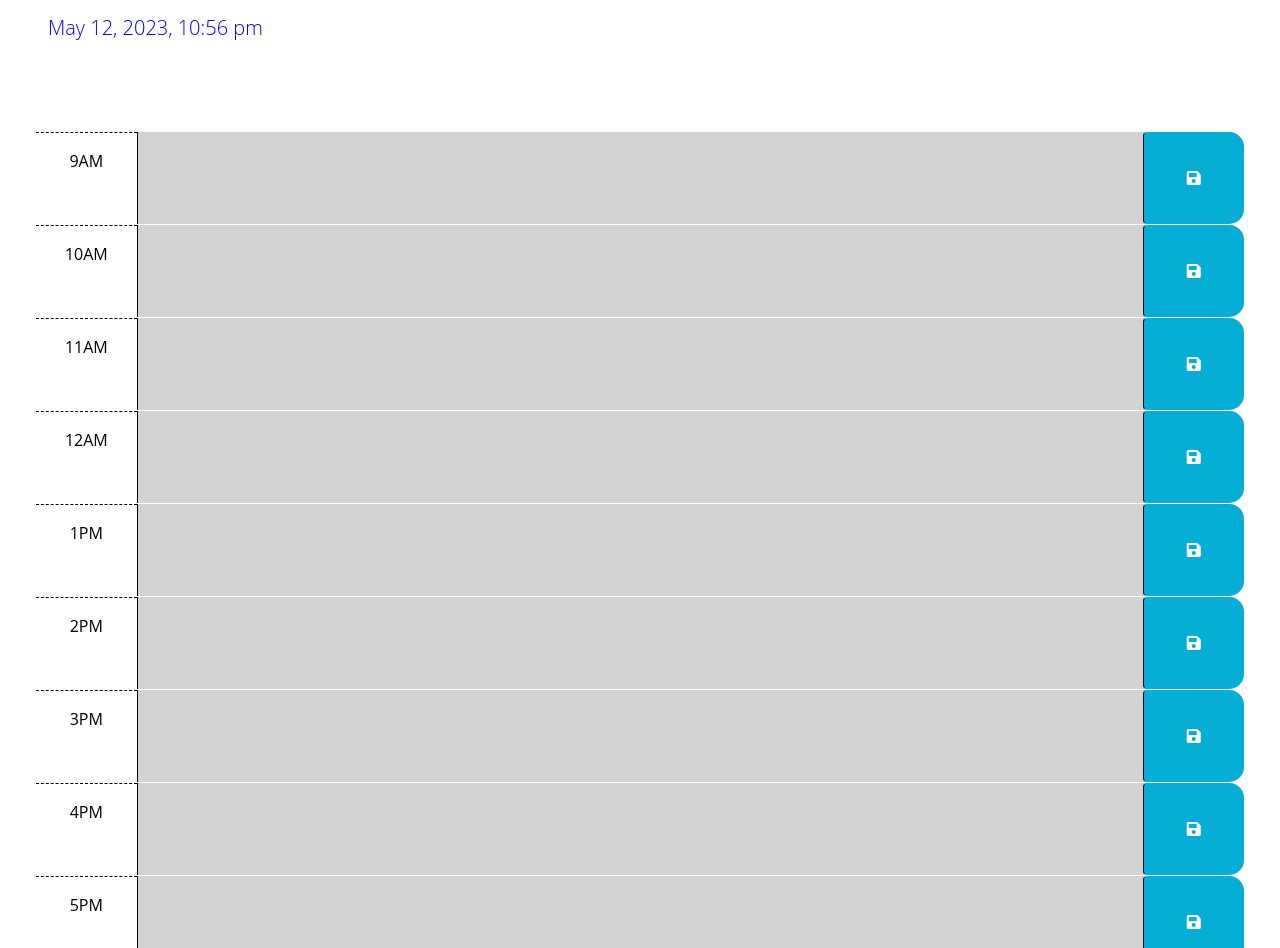
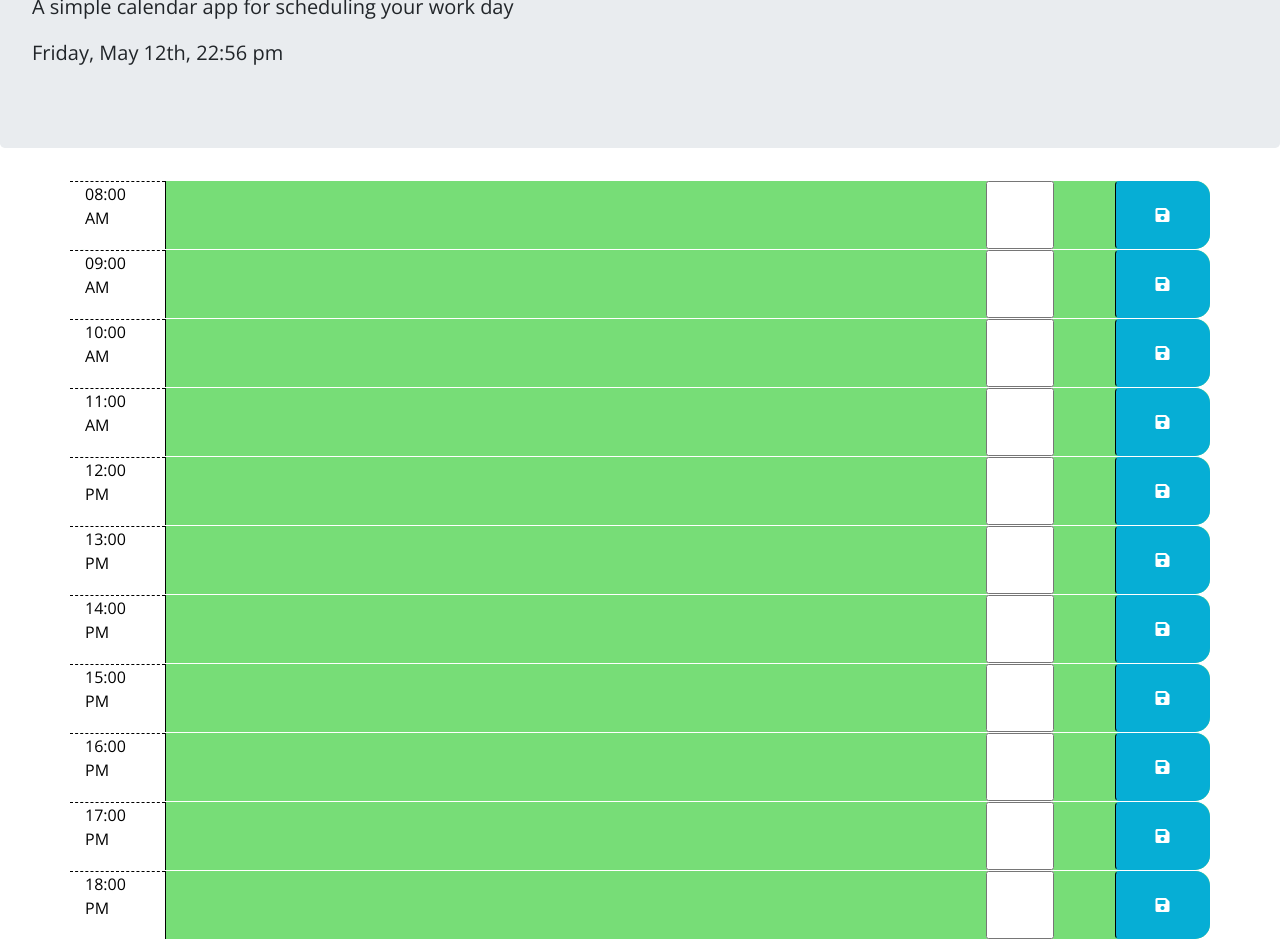
Before and after one commit to annemarywynter1986/WorkDayScheduler, a plain HTML site: page index.html in a window 1280 px wide. Shown: the part 166-1114 px from the top of the page. Drawn offline with nearby package versions, Linux system fonts and the light colour scheme.

Commit message:
adding checkbox and its function, readjusting other functions

```diff
--- a/Assets/script.js
+++ b/Assets/script.js
@@ -1,54 +1,117 @@
-var textValue=document.querySelector('#text-area');
-var currentDay = dayjs();
-$('#currentDay').text(currentDay.format('MMMM D, YYYY, hh:mm a'));
-$('#currentDay').css("color", "blue");
-var saveBtn = document.querySelectorAll(".saveBtn");
+// declare global variables
 
-   //create array of input elements
-   var hourInput = $('<text-area>');
-   //save timeblocks into single variables for each input into text area elements
-   var hour9Input = $('#hour-9 #textarea');
-   var hour10Input = $('#hour-10 #textarea');
-   var hour11Input = $('#hour-11 #textarea');
-   var hour12Input = $('#hour-12 #textarea');
-   var hour1Input = $('#hour-1 #textarea');
-   var hour2Input = $('#hour-2 #textarea');
-   var hour3Input = $('#hour-3 #textarea');
-   var hour4Input = $('#hour-4 #textarea');
-   var hour5Input = $('#hour-5 #textarea');
-   var hour6Input= $('#hour-6 #textarea');
-   var hour7Input = $('#hour-7 #textarea');
-   var timeBlock = $(".time-block");
+// Set the beginning hour to be 8AM
+var hourBeginning = moment().startOf('day').add(7,'h');
+// totalHours = 8AM to 6PM = 11 hours
+var totalHours = 11;
+// Get current hour
+var currentHour = moment().format('H');
+// initializes timeTableElement and currentState of present, future, and past;
+var timeTableElement;
+var currentState;
+
+function chekboxFunction(){
+  var checkbox=$('#checkboxId')
+  var text=localStorage.keyValue;
+  {
+    if (checkbox.checked != true)
+    {
+      alert("you need to complete this task today");
+    }
+  }
+
+  // chekboxFunction($(this).checked)?$(this).attr('value',1):$(this).attr('value',0);
+  // if (checkbox.checked ===true){
+  //   text.style.display("text-decoration: line-through")
+  // } else{
+  //   text.style.display("text-decoration: none")
+  // }
+  // chekboxFunction();
+}
+
+
+function displayToday() {
+    // today display
+    var today = moment().format("dddd, MMMM Do, HH:mm a");
+    $('#currentDay').text(today);
+}
+
+function fillTimeTable() {
+
+  for (var hour = 0; hour < totalHours; hour++) {
+      var realHour = hour + 8;
+      // add one hour while iterating for loop
+      timeTableElement = hourBeginning.add(1,'h').format('HH:mm A');
+
+      // determine the currentState based on the conditions
+      if (currentHour == realHour) {
+          currentState = 'present';
+      } else if (currentHour < realHour) {
+          currentState = 'past';
+      } else {
+          currentState = 'future';
+      }
+
+        var appendBlock =
+            `<div id="hour-${realHour}" class="row time-block ${currentState}">
+                <div class="col-md-1 hour">${timeTableElement}</div>
+                <textarea class="col-md-8 description ${realHour}"></textarea>
+                <input type="checkbox" id="checkboxId" class="myCheck col-md-2" onclick="chekboxFunction()">
+                <button class="btn saveBtn col-md-1">
+                    <i class="fas fa-save"></i>
+                </button>
+
+            </div>`;
+
+        $(".container").append(appendBlock);
 
 
 
 
-   var currentHour = dayjs().format('HH');
-   var startTime = $('#hour-9');
-   console.log(currentHour);
-   if (currentHour == 9) {
-     startTime.addClass('present');
-   } else if (currentHour > 9) {
-     startTime.removeClass('present');
-     startTime.removeClass('future');
-     startTime.addClass('past');
-   } else if (currentHour < 9) {
-     startTime.removeClass('past');
-     startTime.removeclass('present');
-    startTime.addClass('future');
-   }
 
-   //set item into localstorage
-   // localStorage.setItem("hour9", hour9Val);
-   //make for loop to target save buttons
-   for (let i = 0; i < 9; i++) {
-     console.log(saveBtn[i])
-     saveBtn[i].addEventListener('click', function (event) {
-       var inputHour = hourInput[i].value;
-       event.preventDefault();
-       console.log(inputHour, hourInput[i])
-       //set item into localstorage (using template literals with tutor)
-       localStorage.setItem(`hour${i+9}`, inputHour);
-     })
+    loadSchedule();
+}
 
-   }
+}
+
+
+
+// function for save schedule in the local storage
+function saveSchedule() {
+
+    var keyName = $(this).parent().attr('id');
+    var keyValue = $(this).parent().children().eq(1).val();
+
+    localStorage.setItem(keyName, keyValue);
+}
+
+// functino to get back the data from the local storage and print it out in to the textarea attribute
+function loadSchedule() {
+
+    for (var hour = 0; hour < totalHours; hour++) {
+        var realHour = hour + 8;
+        var loadedSchedule = localStorage.getItem(`hour-${realHour}`);
+
+        $(`.${realHour}`).val(loadedSchedule);
+    }
+
+
+    }
+
+
+
+// Function calls
+displayToday();
+fillTimeTable();
+
+$('.saveBtn').on('click', saveSchedule);
+
+// updating date and time every 1 minute
+setInterval(function() {
+    displayToday();
+}, 60000);
+
+// updating entire time table every 1 hr
+setInterval(function() {
+    fillTimeTable();
+}, 3.6e+6);
--- a/index.html
+++ b/index.html
@@ -5,10 +5,8 @@
     <meta name="viewport" content="width=device-width, initial-scale=1.0" />
     <meta http-equiv="X-UA-Compatible" content="ie=edge" />
     <link
-      href="https://cdn.jsdelivr.net/npm/bootstrap@5.1.3/dist/css/bootstrap.min.css"
       rel="stylesheet"
-      integrity="sha384-1BmE4kWBq78iYhFldvKuhfTAU6auU8tT94WrHftjDbrCEXSU1oBoqyl2QvZ6jIW3"
-      crossorigin="anonymous"
+      href="https://stackpath.bootstrapcdn.com/bootstrap/4.3.1/css/bootstrap.min.css"
     />
     <link
       rel="stylesheet"
@@ -17,102 +15,26 @@
       crossorigin="anonymous"
     />
     <link
-      href="https://fonts.googleapis.com/css2?family=Fira+Sans:wght@400;700&display=swap"
+      href="https://fonts.googleapis.com/css?family=Open+Sans&display=swap"
       rel="stylesheet"
     />
     <link rel="stylesheet" href="./Assets/style.css" />
-    <script
-      src="https://cdn.jsdelivr.net/npm/dayjs@1.11.3/dayjs.min.js"
-      integrity="sha256-iu/zLUB+QgISXBLCW/mcDi/rnf4m4uEDO0wauy76x7U="
-      crossorigin="anonymous"
-    ></script>
     <title>Work Day Scheduler</title>
   </head>
 
   <body>
-    <header class="p-5 mb-4">
+    <header class="jumbotron">
       <h1 class="display-3">Work Day Scheduler</h1>
-      <p class="lead">Today is:</p>
+      <p class="lead">A simple calendar app for scheduling your work day</p>
       <p id="currentDay" class="lead"></p>
     </header>
-    <div class="container-fluid px-5">
-       <!-- Example of a past time block. The "past" class adds a gray background color. -->
-       <div id="hour-9" class="row time-block past">
-        <div class="col-2 col-md-1 hour text-center py-3">9AM</div>
-        <textarea id="textarea" class="col-8 col-md-10 description" rows="3"> </textarea>
-        <button class="btn saveBtn col-2 col-md-1" aria-label="save">
-          <i class="fas fa-save" aria-hidden="true"></i>
-        </button>
-      </div>
+    <div class="container">
+      <!-- <input type="checkbox" id="myCheck" onclick="myFunction()">
 
-      <!-- Example of a present time block. The "present" class adds a red background color. -->
-      <div id="hour-10" class="row time-block past">
-        <div class="col-2 col-md-1 hour text-center py-3">10AM</div>
-        <textarea id="textarea"  class="col-8 col-md-10 description" rows="3"> </textarea>
-        <button class="btn saveBtn col-2 col-md-1" aria-label="save">
-          <i class="fas fa-save" aria-hidden="true"></i>
-        </button>
-      </div>
-
-      <!-- Example of a future time block. The "future" class adds a green background color. -->
-      <div id="hour-11" class="row time-block past">
-        <div class="col-2 col-md-1 hour text-center py-3">11AM</div>
-        <textarea id="textarea"  class="col-8 col-md-10 description" rows="3"> </textarea>
-        <button class="btn saveBtn col-2 col-md-1" aria-label="save">
-          <i class="fas fa-save" aria-hidden="false"></i>
-        </button>
-      </div>
-      <div id="hour-12" class="row time-block past">
-        <div class="col-2 col-md-1 hour text-center py-3">12AM</div>
-        <textarea id="textarea"  class="col-8 col-md-10 description" rows="3"> </textarea>
-        <button class="btn saveBtn col-2 col-md-1" aria-label="save">
-          <i class="fas fa-save" aria-hidden="false"></i>
-        </button>
-      </div>
-      <div id="hour-1" class="row time-block past">
-        <div class="col-2 col-md-1 hour text-center py-3">1PM</div>
-        <textarea id="textarea"  class="col-8 col-md-10 description" rows="3"> </textarea>
-        <button class="btn saveBtn col-2 col-md-1" aria-label="save">
-          <i class="fas fa-save" aria-hidden="false"></i>
-        </button>
-      </div>
-      <div id="hour-2" class="row time-block past">
-        <div class="col-2 col-md-1 hour text-center py-3">2PM</div>
-        <textarea id="textarea" class="col-8 col-md-10 description" rows="3"> </textarea>
-        <button class="btn saveBtn col-2 col-md-1" aria-label="save">
-          <i class="fas fa-save" aria-hidden="false"></i>
-        </button>
-      </div>
-      <div id="hour-3" class="row time-block past">
-        <div class="col-2 col-md-1 hour text-center py-3">3PM</div>
-        <textarea id="textarea" class="col-8 col-md-10 description" rows="3"> </textarea>
-        <button class="btn saveBtn col-2 col-md-1" aria-label="save">
-          <i class="fas fa-save" aria-hidden="false"></i>
-        </button>
-      </div>
-      <div id="hour-4" class="row time-block past">
-        <div class="col-2 col-md-1 hour text-center py-3">4PM</div>
-        <textarea id="textarea" class="col-8 col-md-10 description" rows="3"> </textarea>
-        <button class="btn saveBtn col-2 col-md-1" aria-label="save">
-          <i class="fas fa-save" aria-hidden="false"></i>
-        </button>
-      </div>
-      <div id="hour-5" class="row time-block past">
-        <div class="col-2 col-md-1 hour text-center py-3">5PM</div>
-        <textarea id="textarea" class="col-8 col-md-10 description" rows="3"> </textarea>
-        <button class="btn saveBtn col-2 col-md-1" aria-label="save">
-          <i class="fas fa-save" aria-hidden="false"></i>
-        </button>
-      </div>
+      <p id="text" style="display:none">Checkbox is CHECKED!</p> -->
     </div>
-
-
-
-
-    <script src="https://cdnjs.cloudflare.com/ajax/libs/jquery/3.2.1/jquery.min.js"></script>
-    <script src="https://cdn.jsdelivr.net/npm/dayjs@1.11.3/dayjs.min.js"
-    integrity="sha256-iu/zLUB+QgISXBLCW/mcDi/rnf4m4uEDO0wauy76x7U="
-    crossorigin="anonymous"></script>
+    <script src="https://code.jquery.com/jquery-3.4.1.min.js"></script>
+    <script src="https://cdnjs.cloudflare.com/ajax/libs/moment.js/2.24.0/moment.min.js"></script>
 
     <script src="./Assets/script.js"></script>
   </body>
```
